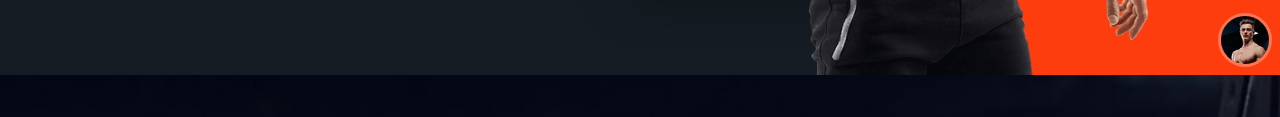
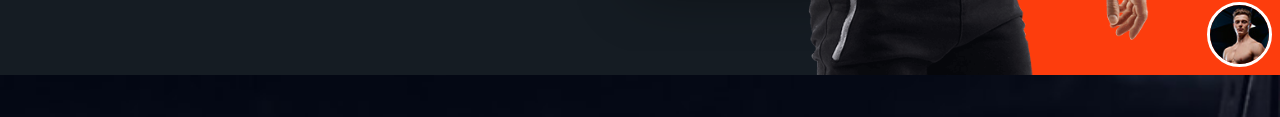
Before and after one commit to Godswill9/fitness_chatbot_frontend, a plain HTML site: page index.html in a window 1280 px wide. Shown: the part 725-842 px from the top of the page. Drawn offline with nearby package versions, Linux system fonts and the light colour scheme; files that its build step writes are made by us from their sources.

Commit message:
new message

```diff
--- a/assets/css/style.css
+++ b/assets/css/style.css
@@ -1668,7 +1668,7 @@ body.loaded { overflow: overlay; }
 
 
 .chatBot{
-  border: 3px solid rgba(255, 255, 255, 0.292);
+  border: 3px solid white;;
   width: fit-content;
   border-radius: 50%;
   position: fixed;
@@ -1772,8 +1772,8 @@ body.loaded { overflow: overlay; }
 /* 413 */
 
 .chatBot img{
- width: 3em;
- height: 3em;
+ width: 3.7em;
+ height: 3.7em;
  background-color: black;
  border-radius: 50%;
 }
```
